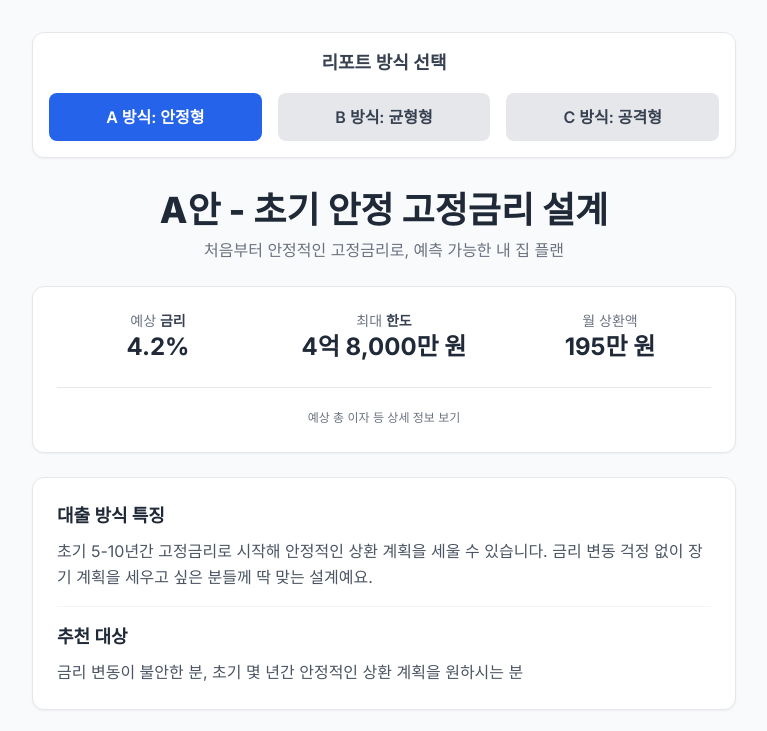
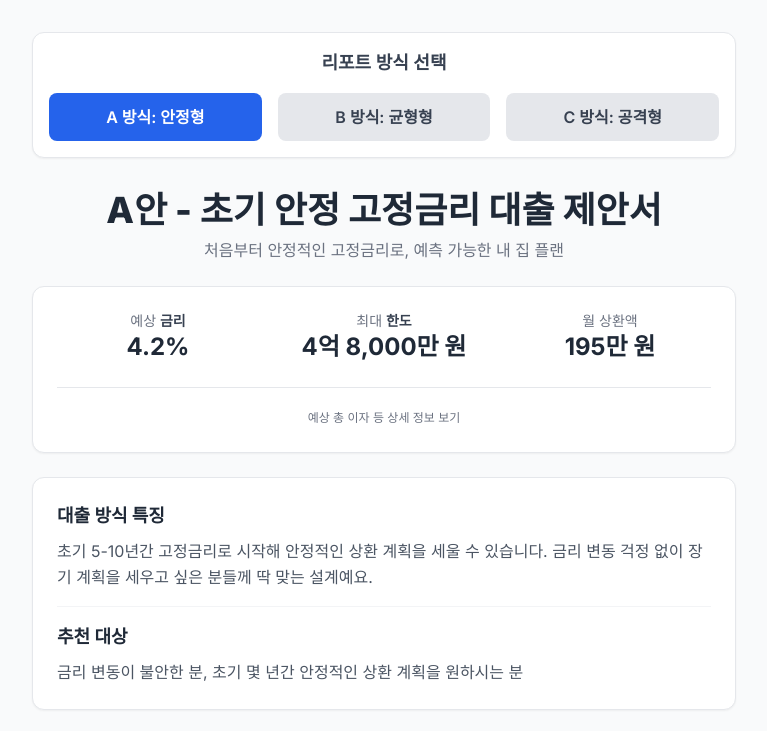
Before and after one commit to mjkimloop/fincette-report-static, a plain HTML site: page index.html in a window 1280 px wide. Shown: the top 731 px of the page, without its empty margins (256-1023 px from the left). Drawn offline with nearby package versions, Linux system fonts and the light colour scheme.

Commit message:
Update index.html

```diff
--- a/index.html
+++ b/index.html
@@ -57,7 +57,7 @@
     <script>
     try {
         const reportData = {
-            "A":{title:"A안 - 초기 안정 고정금리 설계",subtitle:"처음부터 안정적인 고정금리로, 예측 가능한 내 집 플랜",metrics:{interestRate:"4.2%",limit:"4억 8,000만 원",monthlyPayment:"195만 원",totalInterest:"2억 1,200만 원",rateValue:4.2,limitValue:48000},description:{features:"초기 5-10년간 고정금리로 시작해 안정적인 상환 계획을 세울 수 있습니다. 금리 변동 걱정 없이 장기 계획을 세우고 싶은 분들께 딱 맞는 설계예요.",recommendedFor:"금리 변동이 불안한 분, 초기 몇 년간 안정적인 상환 계획을 원하시는 분"}},
+            "A":{title:"A안 - 초기 안정 고정금리 대출 제안서",subtitle:"처음부터 안정적인 고정금리로, 예측 가능한 내 집 플랜",metrics:{interestRate:"4.2%",limit:"4억 8,000만 원",monthlyPayment:"195만 원",totalInterest:"2억 1,200만 원",rateValue:4.2,limitValue:48000},description:{features:"초기 5-10년간 고정금리로 시작해 안정적인 상환 계획을 세울 수 있습니다. 금리 변동 걱정 없이 장기 계획을 세우고 싶은 분들께 딱 맞는 설계예요.",recommendedFor:"금리 변동이 불안한 분, 초기 몇 년간 안정적인 상환 계획을 원하시는 분"}},
             "B":{title:"B안 - 혼합금리 균형형 대출 제안서",subtitle:"초기에는 낮은 고정금리로 시작하여, 특정 기간 후 변동금리로 전환되는 합리적인 대출 방식입니다.",metrics:{interestRate:"초기 3.8% (5년)",limit:"5억 1,000만 원",monthlyPayment:"초기 188만 원",totalInterest:"변동 (예상 1.9억)",rateValue:3.8,limitValue:51000},description:{features:"초기 3~5년간 고정금리가 적용되어 안정성을 확보하고, 이후 변동금리로 전환되어 금리 하락기의 혜택을 누릴 수 있습니다.",recommendedFor:"단기적인 안정성과 장기적인 유연성을 모두 원하는 분, 향후 소득 증가가 예상되는 사회초년생에게 추천합니다."}},
             "C":{title:"C안 - 변동금리 공격형 대출 제안서",subtitle:"금리 하락기에 이자 부담을 최소화하여, 가장 공격적으로 자산을 운용할 수 있는 대출 방식입니다.",metrics:{interestRate:"3.5% ~",limit:"5억 2,500만 원",monthlyPayment:"변동 (현재 181만 원)",totalInterest:"변동 (예상 1.7억)",rateValue:3.5,limitValue:52500},description:{features:"시장 기준금리에 연동하여 대출 금리가 주기적으로 변경됩니다. 금리 하락 시 상환 부담이 줄어들지만, 상승 시에는 부담이 커질 수 있습니다.",recommendedFor:"금리 변동 리스크를 감수할 수 있고, 향후 금리 하락을 예상하는 투자자, 단기 상환 계획을 가진 분에게 적합합니다."}}
         };
```
